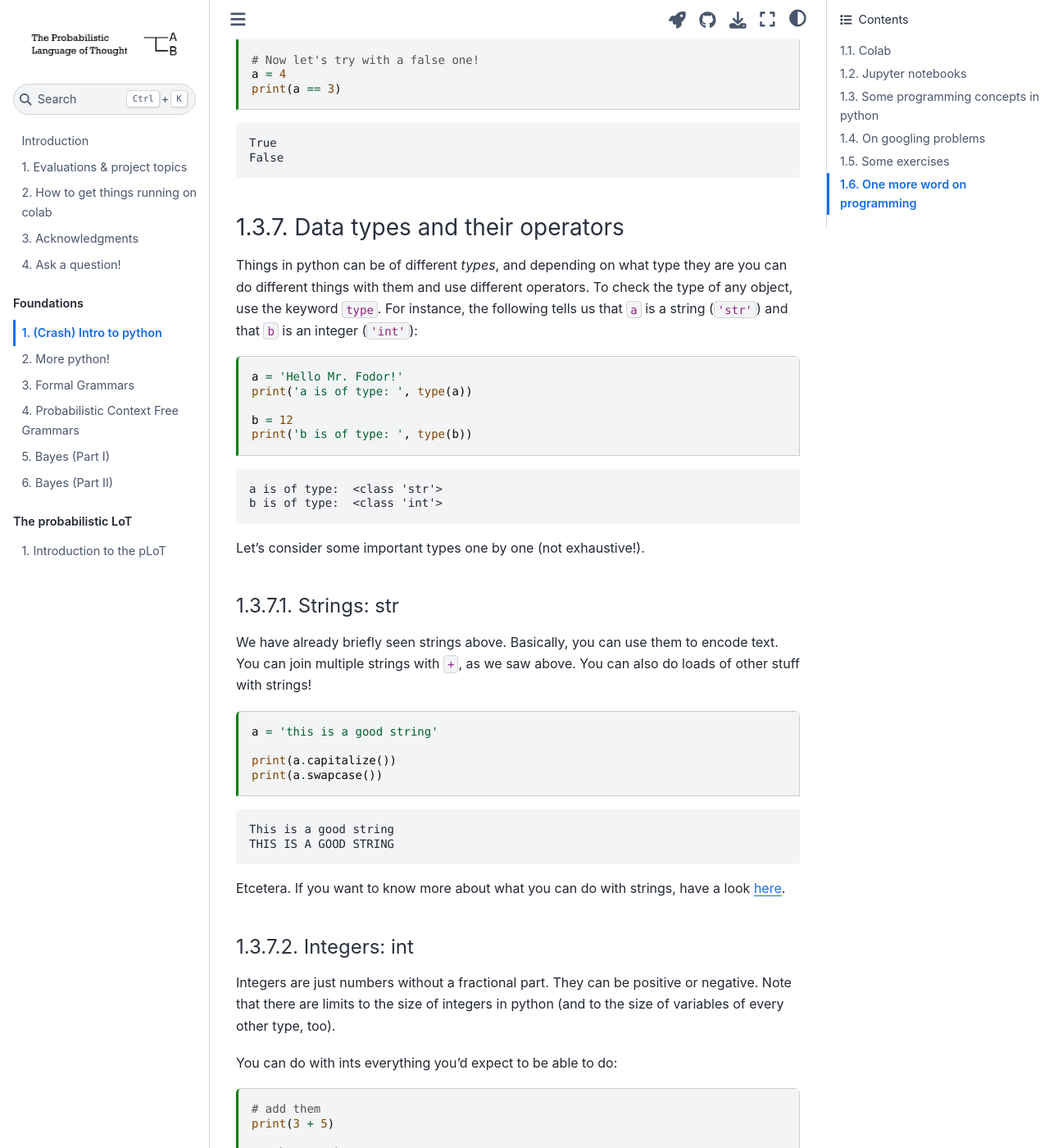
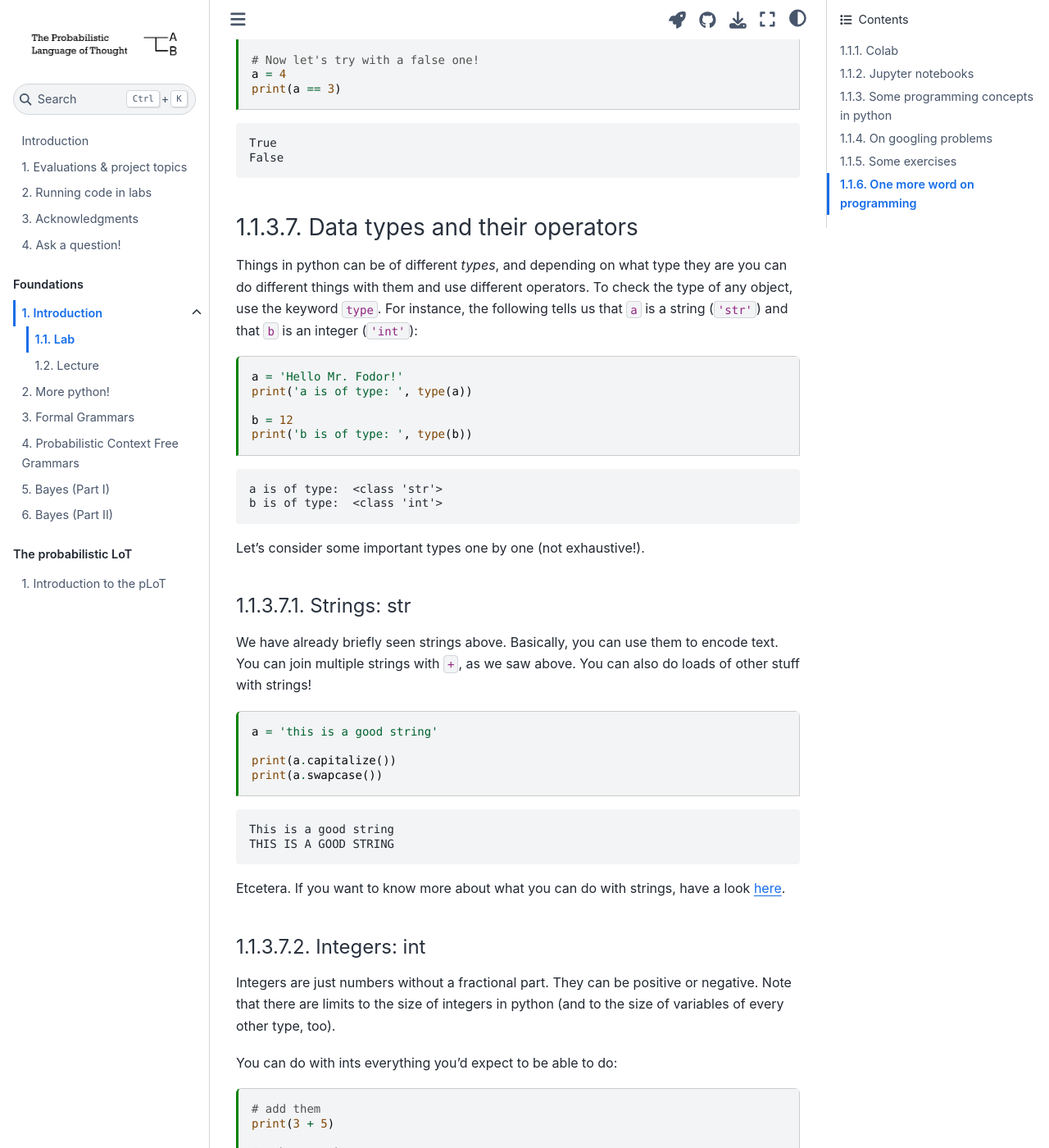
Before and after one commit to thelogicalgrammar/pLoT_course, a Jupyter Book: the page built from book/1_python.ipynb, in a window 1280 px wide and 1400 px high, scrolled down 6089 px. Shown: the whole window at 82% size. Built offline with Jupyter Book 1.0.4 settings and Sphinx 7.4.7 and the Sphinx Book theme 1.1.4, drawn with Linux system fonts in a browser that asks for light colours; some of the changed text lies outside the part shown.

Commit message:
Add lecture folder and restructure

```diff
--- a/book/_toc.yml
+++ b/book/_toc.yml
@@ -2,25 +2,31 @@
 format: jb-book
 root: intro
 
-# chapters:
-# - file: evaluation
-# - file: howto
 parts:
 - numbered: True
   chapters:
     - file: evaluation
     - file: howto
+      title: Running code in labs
     - file: acknowledgments
     - file: askquestion
+
 - caption: Foundations
   numbered: True
   chapters:
-    - file: 1_python
+    - file: 1_topfile
+      title: Introduction
+      sections:
+        - file: 1_python
+          title: Lab
+        - file: 1_lecture
+          title: Lecture
     - file: 2_pythonContinued
     - file: 3_formalGrammars
     - file: 4_pcfg
     - file: 5_BayesI
     - file: 6_BayesII
+
 - caption: The probabilistic LoT
   numbered: True
   chapters:
```
Also changed, not shown: book/1_lecture.md (added, +3 -0 lines), book/1_topfile.md (added, +3 -0 lines), 4 other files.
